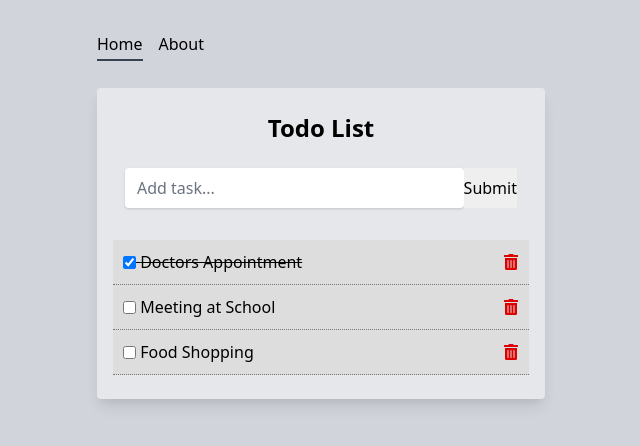
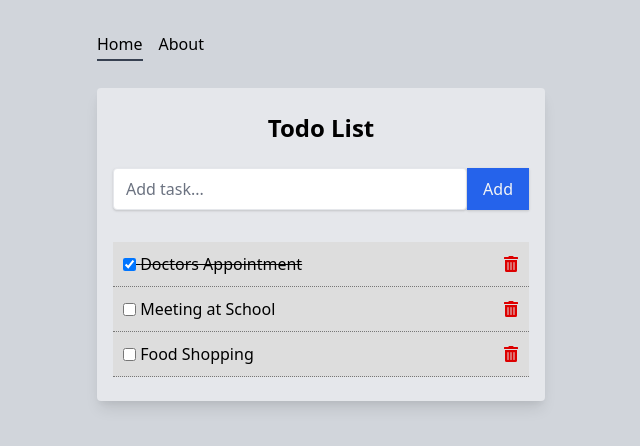
Before and after one commit to naruto4999/to-do-app, a React (Create React App) app: page / in a window 1280 px wide. Shown: the top 446 px of the page, without its empty margins (319-959 px from the left). Built offline with nearby package versions, Linux system fonts and the light colour scheme.

Commit message:
AddTodo: Style add task input field and button

```diff
--- a/src/components/AddTodo.js
+++ b/src/components/AddTodo.js
@@ -21,7 +21,7 @@ function AddTodo(props) {
   };
 
   return (
-    <div className="mt-6 px-3">
+    <div className="mt-6">
       <form onSubmit={onSubmit} style={{ display: "flex" }}>
         <input
           name="task-title"
@@ -29,13 +29,12 @@ function AddTodo(props) {
           placeholder="Add task..."
           value={title}
           onChange={(evt) => setTitle(evt.target.value)}
-          className="block w-full px-3 py-2 placeholder-gray-500 bg-white rounded shadow focus:outline-none"
+          className="block w-full px-3 py-2 placeholder-gray-500 bg-white rounded shadow focus:outline-none border focus:border-blue-500 focus:border-blue-600"
         />
         <input
           type="submit"
-          value="Submit"
-          className="btn"
-          style={{ flex: "1" }}
+          value="Add"
+          className="bg-blue-600 text-gray-100 px-4 shadow"
         />
       </form>
     </div>
```
